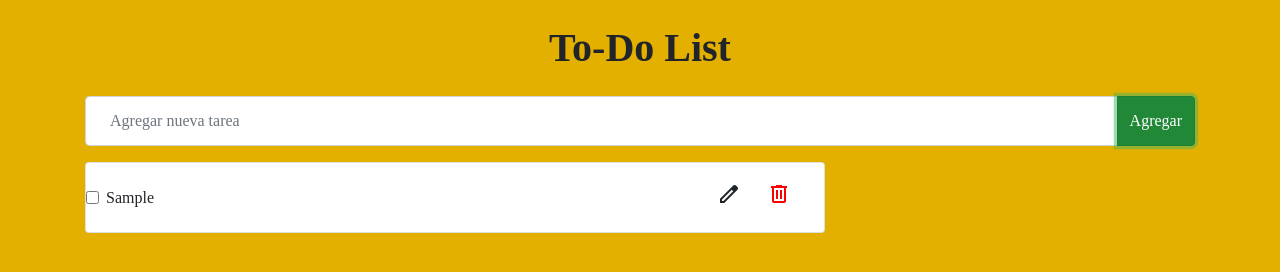
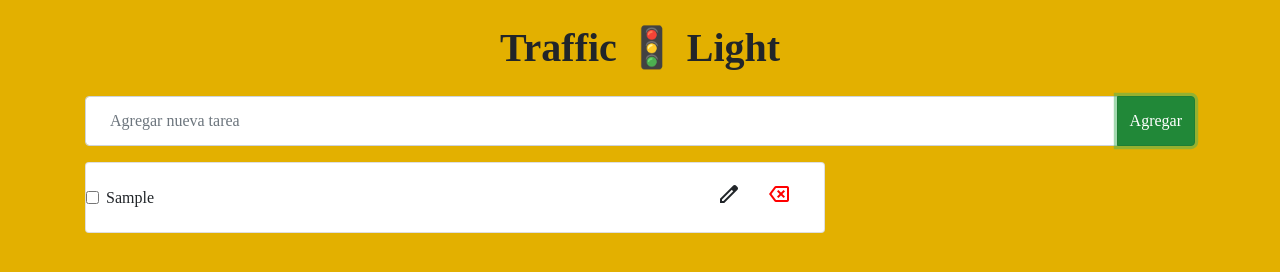
Before and after one commit to Maxuel09/to-list-semaphone, a plain HTML site: page src/index.html in a window 1280 px wide. Both pictures are taken after typing "Sample" into the empty fields and a click on the button "Agregar". Drawn offline with nearby package versions, Linux system fonts and the light colour scheme; a web font is replaced by a local one.

Commit message:
add changes

```diff
--- a/src/index.html
+++ b/src/index.html
@@ -15,7 +15,7 @@
 <body style="background-color: #E3B000; font-family: 'Lekton';">
 
     <div class="container mt-4">
-        <h1 class="text-center mb-4" style="font-weight: bold;">To-Do List</h1>
+        <h1 class="text-center mb-4" style="font-weight: bold;">Traffic <span>🚦</span> Light</h1>
         <div class="row">
             <div class="col-md-12">
                 <form id="todoForm">
--- a/src/js/semaforo.js
+++ b/src/js/semaforo.js
@@ -58,7 +58,7 @@ document.getElementById('todoForm').addEventListener('submit', function (list) {
 
         let iconDelete = document.createElement('span');
         iconDelete.className = 'material-symbols-outlined';
-        iconDelete.textContent = 'delete';
+        iconDelete.textContent = 'backspace';
         iconDelete.style.color = 'red';
 
 
```
